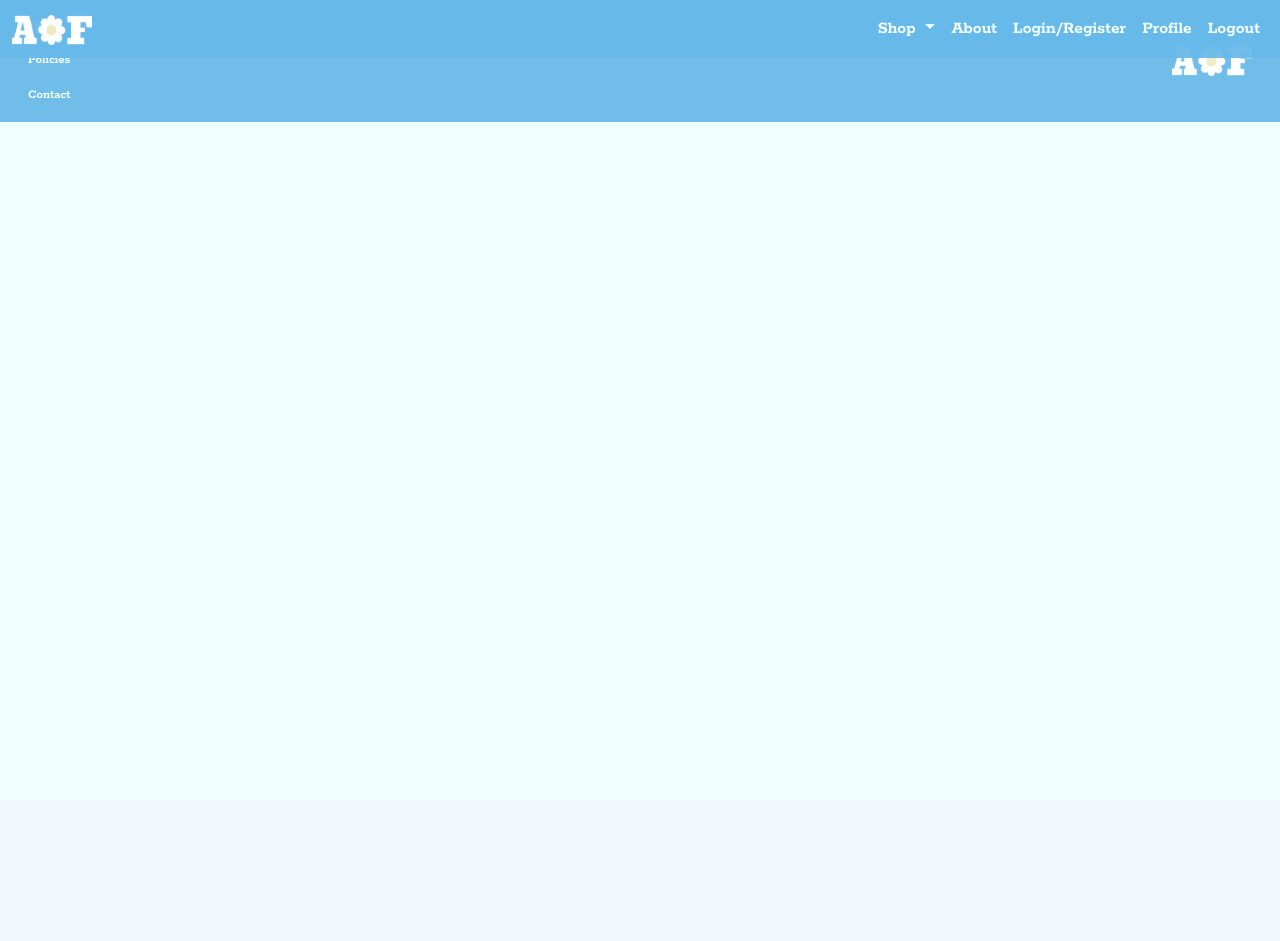
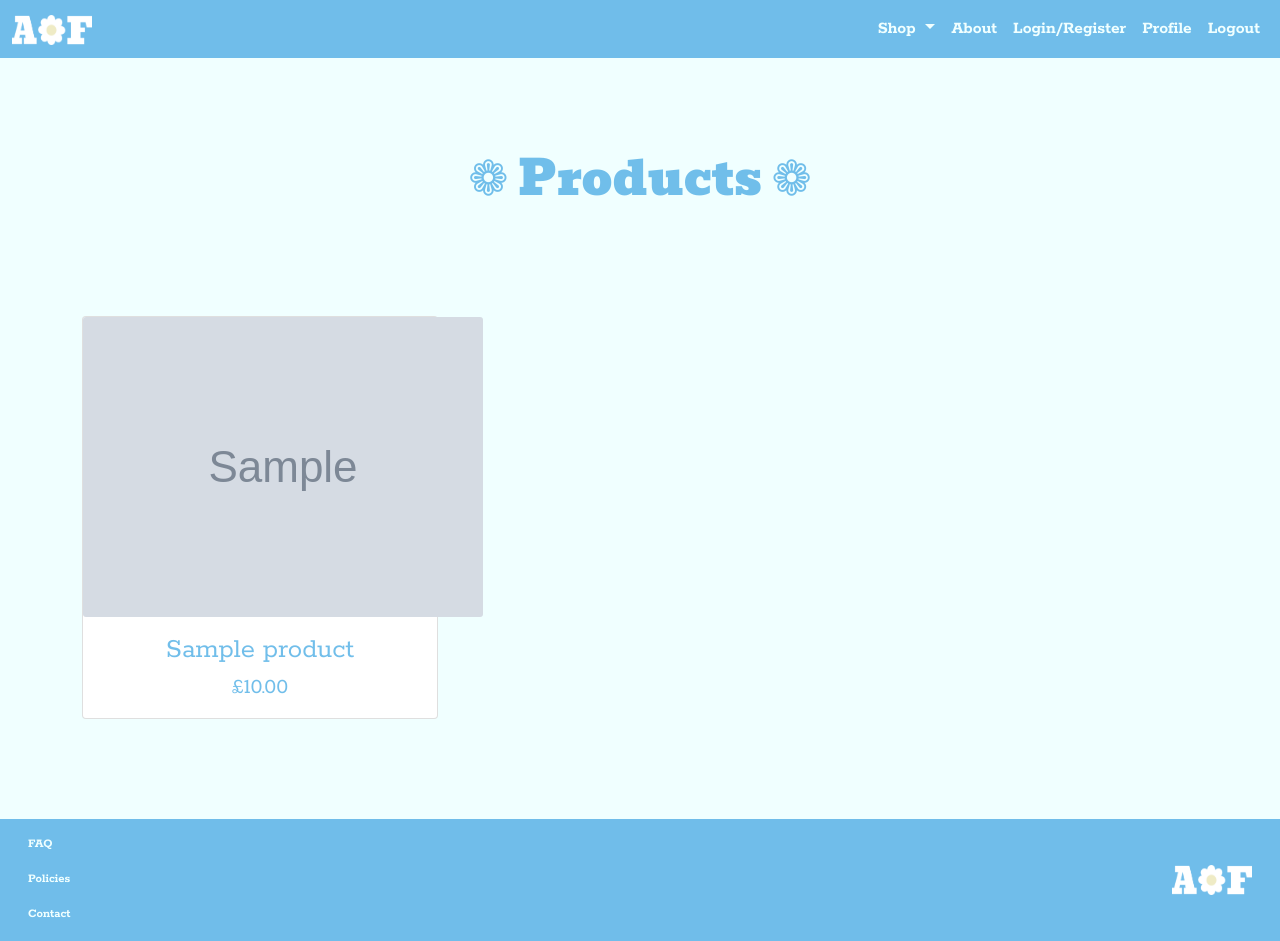
Before and after one commit to DevSteg/ab_flo_art, a Django app: page /products/ in a window 1280 px wide. Before the commit the page ends 122 px from the top, so only its background shows below. Run offline with Django 3.2, Linux system fonts and the light colour scheme; tables that the repository leaves empty hold one stand-in row (values such as "Sample post"); grey boxes marked "Sample" are stand-in pictures.

Commit message:
Add and style product card to products template

```diff
--- a/products/templates/products/products.html
+++ b/products/templates/products/products.html
@@ -1,11 +1,32 @@
 {% extends 'base.html' %}
 {% load static %}
 {% block ex_title %}
-- About
+- Products
 {% endblock %}
 
 {% block content %}
 <div class="container">
-
+    <div class="row">
+        <div class="col-12">
+            <h2 class="product-title">&#10049; Products &#10049;</h2>
+        </div>
+        <div class="product-section col-12">
+            <div class="row">
+                {% for product in products %}
+                <div class="col-md-3 col-lg-4 col-sm-12">
+                    <div class="card">
+                        <a href="#">
+                            <img src="{{ product.image.url }}" class="card-img-top card-img" alt="{{ product.name }}">
+                            <div class="card-body">
+                                <h5 class="card-title">{{ product.name }}</h5>
+                                <h6 class="card-text">£{{ product.price }}</h6>
+                            </div>
+                        </a>
+                    </div>
+                </div>
+                {% endfor %}
+            </div>
+        </div>
+    </div>
 </div>
 {% endblock %}
--- a/static/css/base.css
+++ b/static/css/base.css
@@ -118,3 +118,37 @@ body {
     color: rgb(68, 150, 197);
     font-size: 1.8rem;
 }
+
+.product-section {
+    margin: 100px 0;
+}
+
+.product-title {
+    text-align: center;
+    margin-top: 150px;
+    font-size: 3rem;
+    font-family: 'Bevan', cursive;
+    color: rgba(103, 185, 233, 0.932);
+}
+
+.card {
+    text-align: center;
+}
+
+.card a {
+    text-decoration: none;
+    color: rgba(103, 185, 233, 0.932);
+}
+
+.card-title {
+    font-size: 1.8rem;
+}
+
+.card-text {
+    font-size: 1.4rem;
+}
+
+.card-img {
+    height: 300px;
+    width: auto;
+}
```
Also changed, not shown: media/dreamer.jpeg (added).
